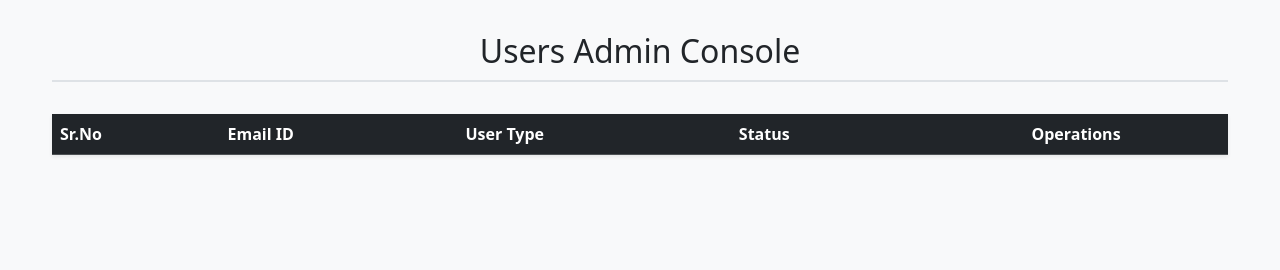
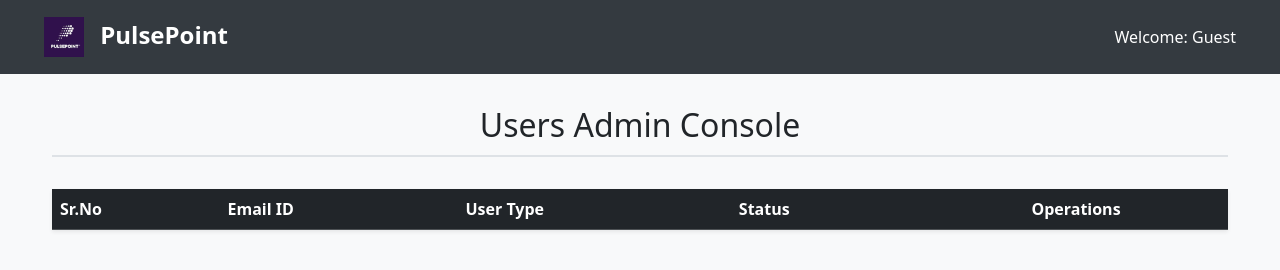
Before and after one commit to hasandeep134/PulsePoint, a website: page public/admin-all-users.html in a window 1280 px wide. Drawn offline with nearby package versions, Linux system fonts and the light colour scheme; no server answers.

Commit message:
Update admin-all-users.html

```diff
--- a/public/admin-all-users.html
+++ b/public/admin-all-users.html
@@ -9,6 +9,28 @@
     <link rel="stylesheet" href="https://cdnjs.cloudflare.com/ajax/libs/font-awesome/6.5.2/css/all.min.css" />
     <script src="https://ajax.googleapis.com/ajax/libs/angularjs/1.8.2/angular.min.js"></script>
     <style>
+
+        .dashboard-navbar {
+    background-color: #343a40; /* Dark background */
+    color: white;
+    padding: 0.75rem 2rem;
+}
+
+.navbar-brand {
+    font-weight: 600;
+    font-size: 1.5rem;
+    color: white !important;
+}
+
+.navbar-brand img {
+    height: 40px;
+    margin-right: 10px;
+}
+
+.welcome-text {
+    font-size: 1rem;
+    color: white; /* Ensures the text is white */
+}
         body { background-color: #f8f9fa; }
         .container { max-width: 1200px; }
         .console-header {
@@ -36,6 +58,17 @@
 </head>
 
 <body ng-controller="usersCtrl" ng-init="fetchAllUsers()">
+    <nav class="navbar dashboard-navbar">
+    <div class="container-fluid">
+        <a class="navbar-brand" href="#">
+            <img src="/pics/Pulsepoint5.jpg" alt="PulsePoint Logo">
+            PulsePoint
+        </a>
+        <span class="navbar-text welcome-text">
+            Welcome: <span id="welcomeEmail"></span>
+        </span>
+    </div>
+</nav>
 
     <div class="container mt-4">
         <h2 class="console-header">Users Admin Console</h2>
@@ -110,5 +143,16 @@
             };
         });
     </script>
+    <script>
+    document.addEventListener("DOMContentLoaded", function() {
+        const userEmail = localStorage.getItem('loggedInUserEmail');
+        if (userEmail) {
+            // This will put the email in the new navbar
+            document.getElementById('welcomeEmail').textContent = userEmail;
+        } else {
+            document.getElementById('welcomeEmail').textContent = "Guest";
+        }
+    });
+</script>
 </body>
 </html>
```
